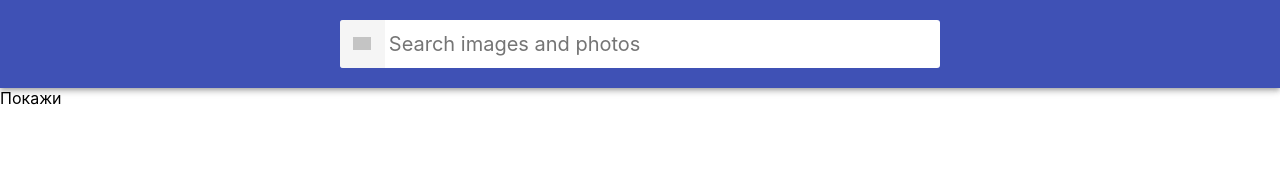
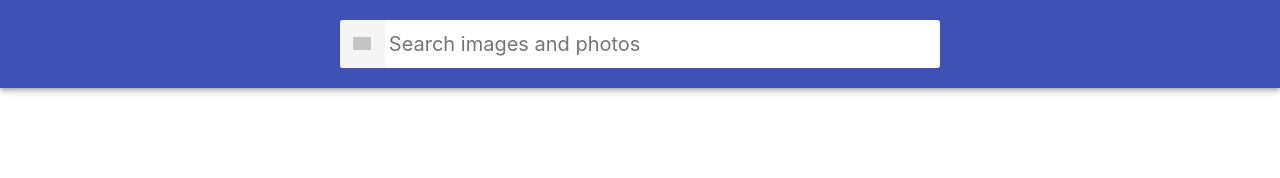
Before and after one commit to LyudmilaRomanchenko/goit-react-hw-03-image-finder, a React (Create React App) app: page / in a window 1280 px wide. Shown: the top 178 px of the page. Built offline with nearby package versions, Linux system fonts and the light colour scheme; no server answers; grey boxes are pictures that could not be loaded.

Commit message:
Изменяет

```diff
--- a/src/App.js
+++ b/src/App.js
@@ -38,7 +38,7 @@ class App extends Component {
           timeout={3000} //3 secs
         />
 
-        <div> Покажи </div>
+        {/* <div> Покажи </div> */}
       </div>
     );
   }
```
